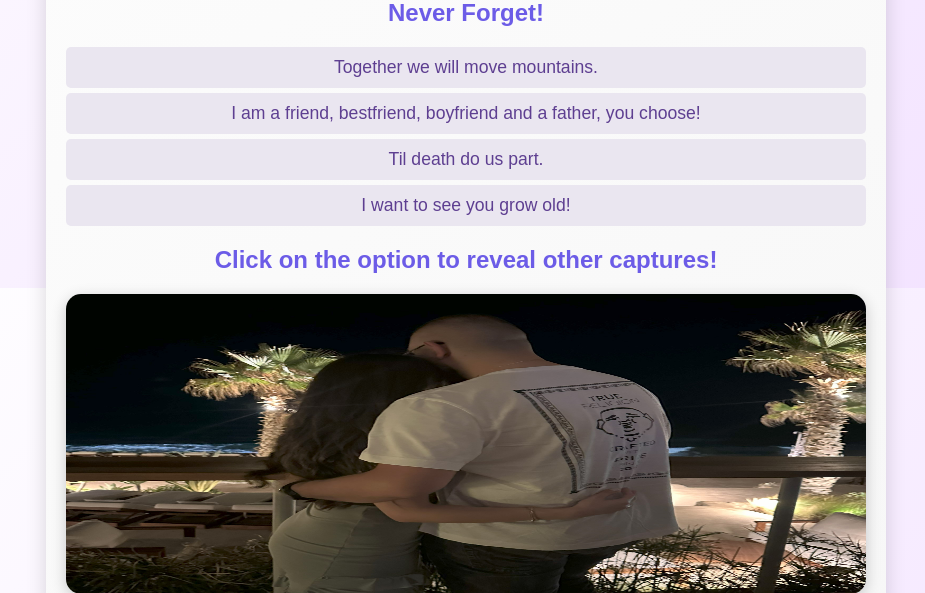
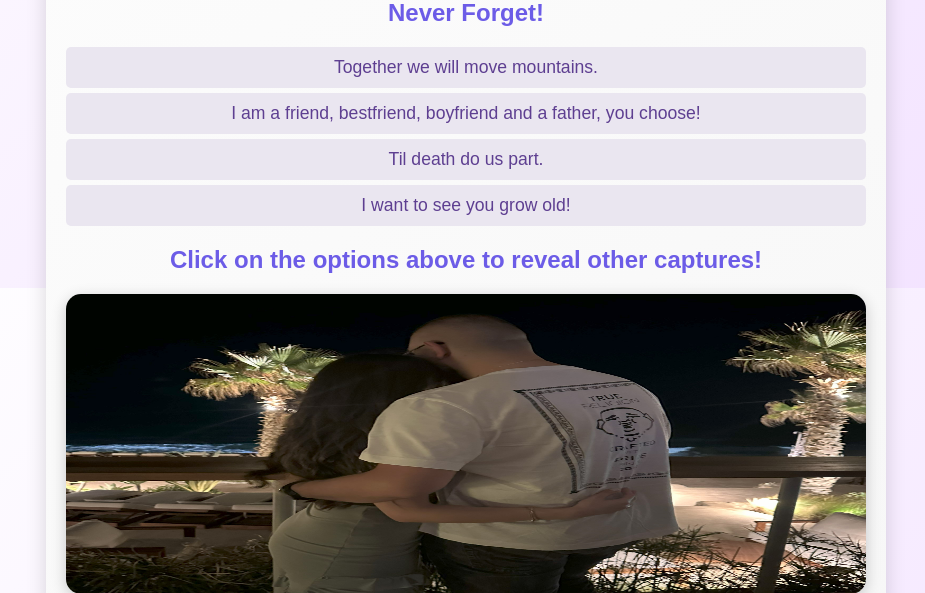
Before and after one commit to habchimichel/Marilyn, a Flask app: page / in a window 1280 px wide. Shown: the part 512-1105 px from the top of the page, without its empty margins (174-1099 px from the left). Run offline with Flask 3, Linux system fonts and the light colour scheme.

Commit message:
Update index.html

```diff
--- a/templates/index.html
+++ b/templates/index.html
@@ -39,7 +39,7 @@
                 <li data-img="{{ url_for('static', filename='images/memory3.jpg') }}">Til death do us part.</li>
                 <li data-img="{{ url_for('static', filename='images/memory4.jpg') }}">I want to see you grow old!</li>
             </ul>
-            <h2>Click on the option to reveal other captures!</h2>
+            <h2>Click on the options above to reveal other captures!</h2>
         </section>
 
         <section class="memory-image">
```
